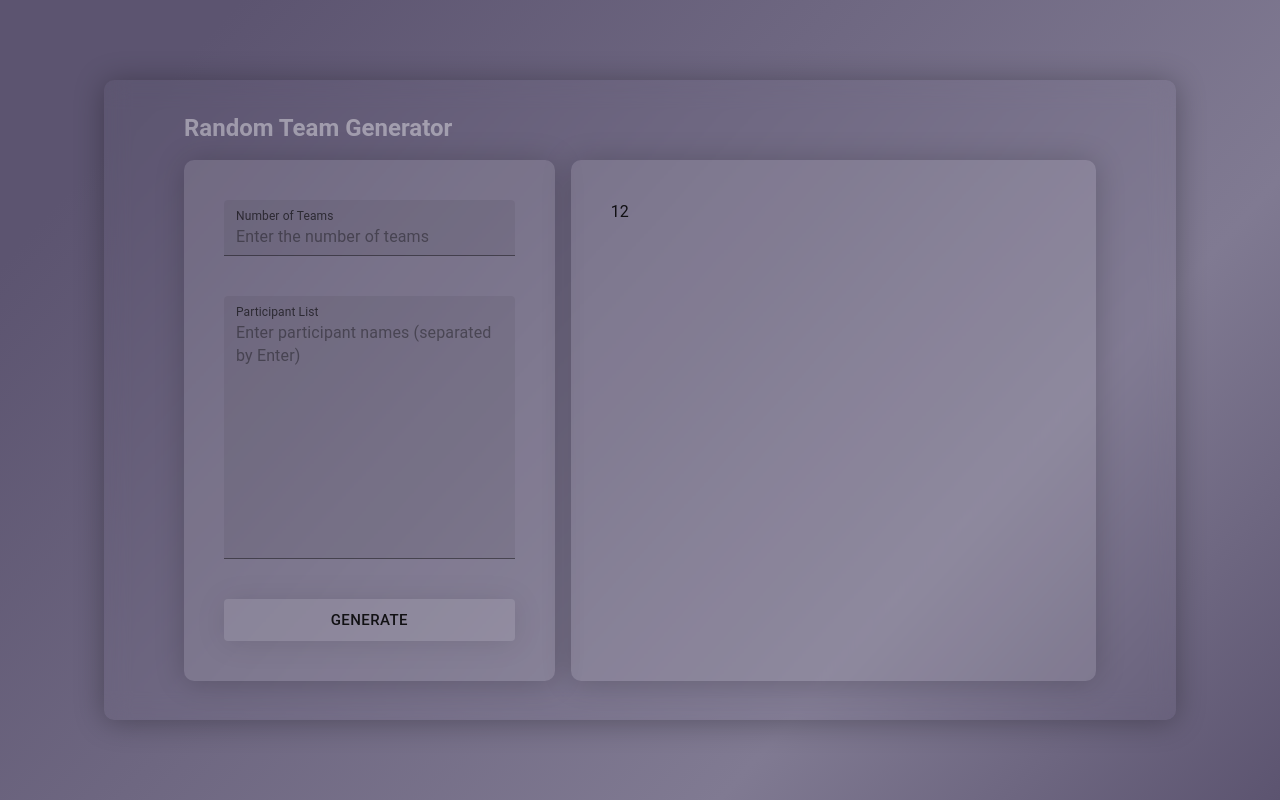
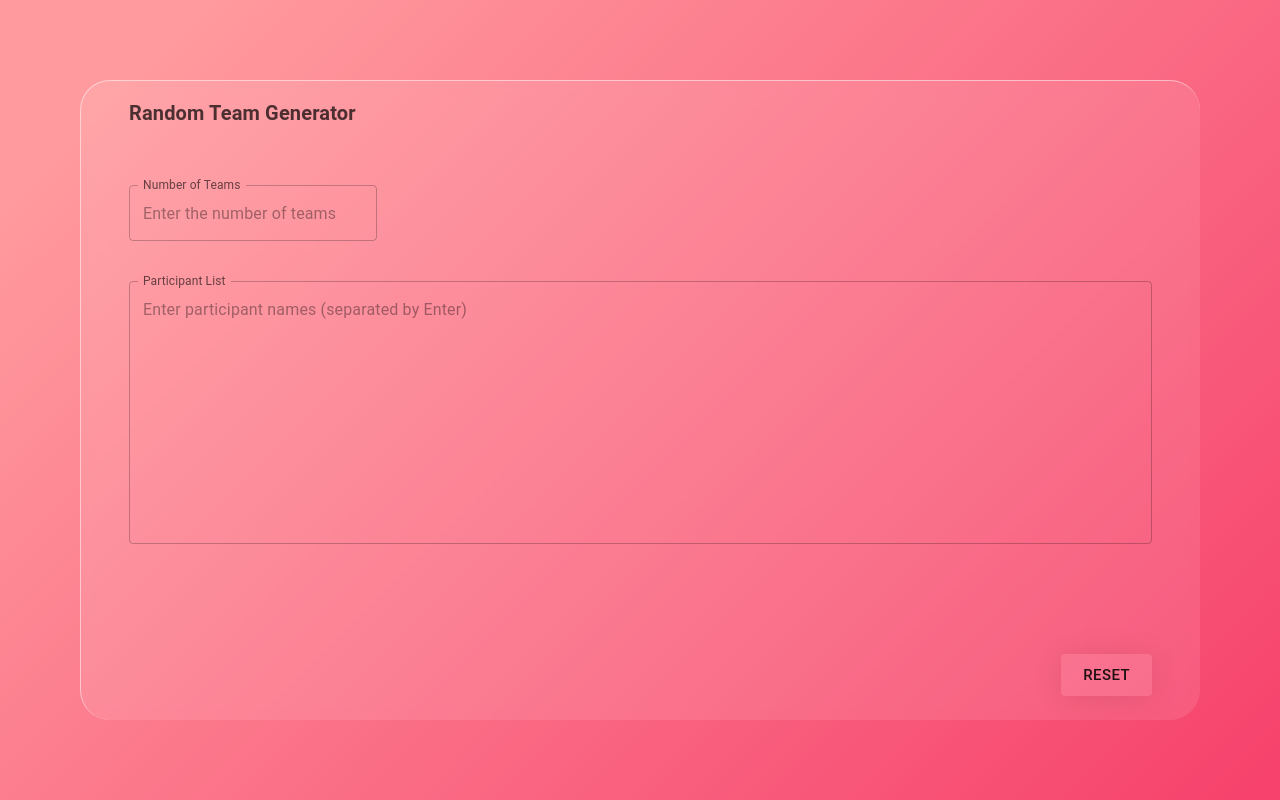
Before and after one commit to YeleePark/TeamGenerator, a React (Create React App) app: page / in a window 1280 px wide. Built offline with nearby package versions, Linux system fonts and the light colour scheme.

Commit message:
chore : 퍼블리싱 작업중

```diff
--- a/src/App.js
+++ b/src/App.js
@@ -1,18 +1,16 @@
 import {
-  Grid,
   Typography,
   Button,
   Box,
-  Paper,
   TextField,
+  LinearProgress,
+  CircularProgress,
   Chip,
-  LinearProgress,
 } from "@mui/material";
 import { useCallback, useState } from "react";
 import { useForm } from "react-hook-form";
-import Background from "./components/layout/background";
-import Inner from "./components/layout/inner";
-import Card from "./components/card/card";
+import Container from "./components/layout/container";
+import GlassContainer from "./components/layout/glassContainer";
 
 function App() {
   const { register, handleSubmit, reset } = useForm();
@@ -44,55 +42,53 @@ function App() {
   }, []);
 
   return (
-    <Background>
-      <Inner>
-        <Paper
+    <Box p={{ xs: 4, md: 10 }} height={`100%`}>
+      <Container>
+        <GlassContainer>
+          <Box
+            component={`form`}
+            onSubmit={handleSubmit(onSubmit)}
+            action=""
             sx={{
-            px: { md: 10, xs: 4 },
-            py: 4,
-            width: `100%`,
-            height: `100%`,
-            background: `rgba( 255, 255, 255, 0.01)`,
-            boxShadow: `0 2px 30px 0 rgba(0,0,0,0.3)`,
-            backdropFilter: `blur(12px)`,
-            borderRadius: `10px`,
               display: `flex`,
               flexDirection: `column`,
-            overflow: `scroll`,
+              height: `100%`,
             }}
           >
+            {/* title */}
+            <Box px={6} py={2}>
               <Typography
-            variant="h5"
+                variant="h6"
                 fontWeight={`bold`}
-            color={`rgba(255,255,255,0.4)`}
-            mb={2}
+                color={`rgba(0,0,0,0.7)`}
               >
                 Random Team Generator
               </Typography>
-          <Box sx={{ flex: 1 }}>
-            <Grid container height={`100%`} spacing={2}>
-              <Grid item md={5} xs={12}>
-                <Card
-                  component={`form`}
-                  onSubmit={handleSubmit(onSubmit)}
-                  action=""
+            </Box>
+            {/* content */}
+            <Box
+              px={6}
+              py={5}
+              flexGrow={1}
+              maxHeight={`100%`}
+              overflow={`scroll`}
             >
-                  <Box flexGrow={1}>
+              {loading ? (
+                <LinearProgress />
+              ) : !teams?.length ? (
+                <>
                   <TextField
-                      variant="filled"
                     type={`number`}
                     label={`Number of Teams`}
                     placeholder={"Enter the number of teams"}
                     InputLabelProps={{ shrink: true }}
                     inputProps={{ min: 0 }}
                     {...register(`numberOfTeams`, {
-                        min: 2,
                       required: true,
                     })}
-                      sx={{ mb: 5, width: `100%` }}
+                    sx={{ mb: 5 }}
                   />
                   <TextField
-                      variant="filled"
                     label={`Participant List`}
                     multiline
                     rows={10}
@@ -102,46 +98,37 @@ function App() {
                     sx={{ mb: 5, width: `100%` }}
                     {...register(`participantList`, { required: true })}
                   />
-                  </Box>
-                  <Button
-                    variant="contained"
-                    color={`inherit`}
-                    size={`large`}
-                    type={`submit`}
-                    fullWidth
+                </>
+              ) : (
+                <Box>
+                  {teams?.map((team, index) => (
+                    <Box
+                      key={index}
+                      p={2}
+                      mb={2}
+                      display={`flex`}
+                      flexWrap={`wrap`}
                       sx={{
-                      background: `rgba( 255, 255, 255, 0.1 )`,
-                      boxShadow: `0 2px 30px 0 rgba(0,0,0,0.1)`,
+                        borderRadius: `5px`,
+                        background: `rgba(255, 255, 255, 0.1)`,
+                        backdropFilter: `blur(5px)`,
+                        boxshadow: `0 20px 50px rgba(0, 0, 0, 0.35)`,
                       }}
                     >
-                    Generate
-                  </Button>
-                </Card>
-              </Grid>
-              <Grid item md={7} xs={12}>
-                <Card>
-                  {teams?.length ? (
-                    <>
-                      <Box flexGrow={1}>
-                        {teams?.map((team, index) => (
-                          <Box key={index} display={`flex`} sx={{ mb: 2 }}>
-                            <Typography minWidth={`100px`}>
-                              Team {index + 1}
-                            </Typography>
+                      <Box>🥳 {`Team ${index + 1}`}</Box>
                       <Box>
-                              {team?.map((participant) => (
-                                <Chip
-                                  key={participant}
-                                  label={participant}
-                                  sx={{ m: 0.2 }}
-                                />
+                        {team?.map((person) => (
+                          <Chip key={person} label={person} sx={{ m: 1 }} />
                         ))}
                       </Box>
                     </Box>
                   ))}
                 </Box>
-                      <Box textAlign={`right`}>
-                        {teams?.length > 0 && (
+              )}
+            </Box>
+            <Box px={6} py={3} textAlign={`right`}>
+              {teams?.length ? (
+                <>
                   <Button
                     onClick={handleReset}
                     variant="contained"
@@ -154,21 +141,27 @@ function App() {
                   >
                     Reset
                   </Button>
+                </>
+              ) : (
+                <Button
+                  variant="contained"
+                  color={`inherit`}
+                  size={`large`}
+                  type={`submit`}
+                  disabled={loading}
+                  sx={{
+                    background: `rgba( 255, 255, 255, 0.1 )`,
+                    boxShadow: `0 2px 30px 0 rgba(0,0,0,0.1)`,
+                  }}
+                >
+                  {loading ? <CircularProgress /> : <> Reset</>}
+                </Button>
               )}
             </Box>
-                    </>
-                  ) : loading ? (
-                    <LinearProgress />
-                  ) : (
-                    <>12</>
-                  )}
-                </Card>
-              </Grid>
-            </Grid>
           </Box>
-        </Paper>
-      </Inner>
-    </Background>
+        </GlassContainer>
+      </Container>
+    </Box>
   );
 }
 
--- a/src/components/card/card.js
+++ /dev/null
@@ -1,22 +0,0 @@
-import { Stack } from "@mui/material";
-
-// eslint-disable-next-line react/prop-types
-const Card = ({ children, ...rest }) => {
-  return (
-    <Stack
-      onKeyDown={(e) => e.stopPropagation()}
-      sx={{
-        height: `100%`,
-        p: 5,
-        background: `rgba( 255, 255, 255, 0.1 )`,
-        boxShadow: `0 1px 30px 0 rgba(0,0,0,0.2)`,
-        borderRadius: `10px`,
-      }}
-      {...rest}
-    >
-      {children}
-    </Stack>
-  );
-};
-
-export default Card;
--- a/src/components/layout/background.js
+++ /dev/null
@@ -1,24 +0,0 @@
-import { Box } from "@mui/material";
-import PropTypes from "prop-types";
-
-const Background = ({ children }) => {
-  return (
-    <Box
-      sx={{
-        width: `100vw`,
-        height: `100vh`,
-        backgroundImage: `linear-gradient(132deg, rgba(92,84,112,1)  0%, rgba(92,84,112,1) 12%, rgba(128,122,146,1) 72%, rgba(92,84,112,1) 100%)`,
-        p: { lg: 10, md: 6, xs: 4 },
-        boxSizing: `border-box`,
-      }}
-    >
-      {children}
-    </Box>
-  );
-};
-
-Background.propTypes = {
-  children: PropTypes.node,
-};
-
-export default Background;
--- a/src/components/layout/inner.js
+++ b/src/components/layout/container.js
@@ -1,21 +1,20 @@
-import { Container } from "@mui/material";
+import { Box } from "@mui/material";
 
 // eslint-disable-next-line react/prop-types
-const Inner = ({ children }) => {
+const Container = ({ children }) => {
   return (
-    <Container
-      fixed
-      maxWidth={`xl`}
-      m={`0 auto`}
+    <Box
+      maxWidth={`lg`}
       sx={{
+        m: `0 auto`,
         display: `flex`,
         alignItems: `center`,
         height: `100%`,
       }}
     >
       {children}
-    </Container>
+    </Box>
   );
 };
 
-export default Inner;
+export default Container;
--- /dev/null
+++ b/src/components/layout/glassContainer.js
@@ -0,0 +1,25 @@
+import { Box } from "@mui/material";
+
+// eslint-disable-next-line react/prop-types
+const GlassContainer = ({ children }) => {
+  return (
+    <Box
+      sx={{
+        width: `100%`,
+        height: `100%`,
+        minHeight: `300px`,
+        background: `rgba(255, 255, 255, 0.1)`,
+        borderRadius: `30px`,
+        borderTop: `1px solid rgba(255, 255, 255, 0.5)`,
+        borderLeft: `1px solid rgba(255, 255, 255, 0.5)`,
+        backdropFilter: `blur(5px)`,
+        boxshadow: `0 20px 50px rgba(0, 0, 0, 0.15)`,
+        overflow: `hidden`,
+      }}
+    >
+      {children}
+    </Box>
+  );
+};
+
+export default GlassContainer;
--- a/src/index.js
+++ b/src/index.js
@@ -5,7 +5,22 @@ import App from "./App";
 import reportWebVitals from "./reportWebVitals";
 
 const root = ReactDOM.createRoot(document.getElementById("root"));
-const theme = createTheme();
+
+const theme = createTheme({
+  components: {
+    MuiCssBaseline: {
+      styleOverrides: () => ({
+        body: {
+          position: `relative`,
+          width: `100%`,
+          height: `100vh`,
+          backgroundImage: `linear-gradient(135deg, #ff9a9e  10%, #F6416C 100%)`,
+        },
+        "#root": { height: `100vh` },
+      }),
+    },
+  },
+});
 
 root.render(
   <ThemeProvider theme={theme}>
@@ -14,7 +29,4 @@ root.render(
   </ThemeProvider>,
 );
 
-// If you want to start measuring performance in your app, pass a function
-// to log results (for example: reportWebVitals(console.log))
-// or send to an analytics endpoint. Learn more: https://bit.ly/CRA-vitals
 reportWebVitals();
```
Also changed, not shown: src/components/layout/circle.js (deleted, +0 -26 lines). Lines whose indentation alone changed are shown as unchanged.
